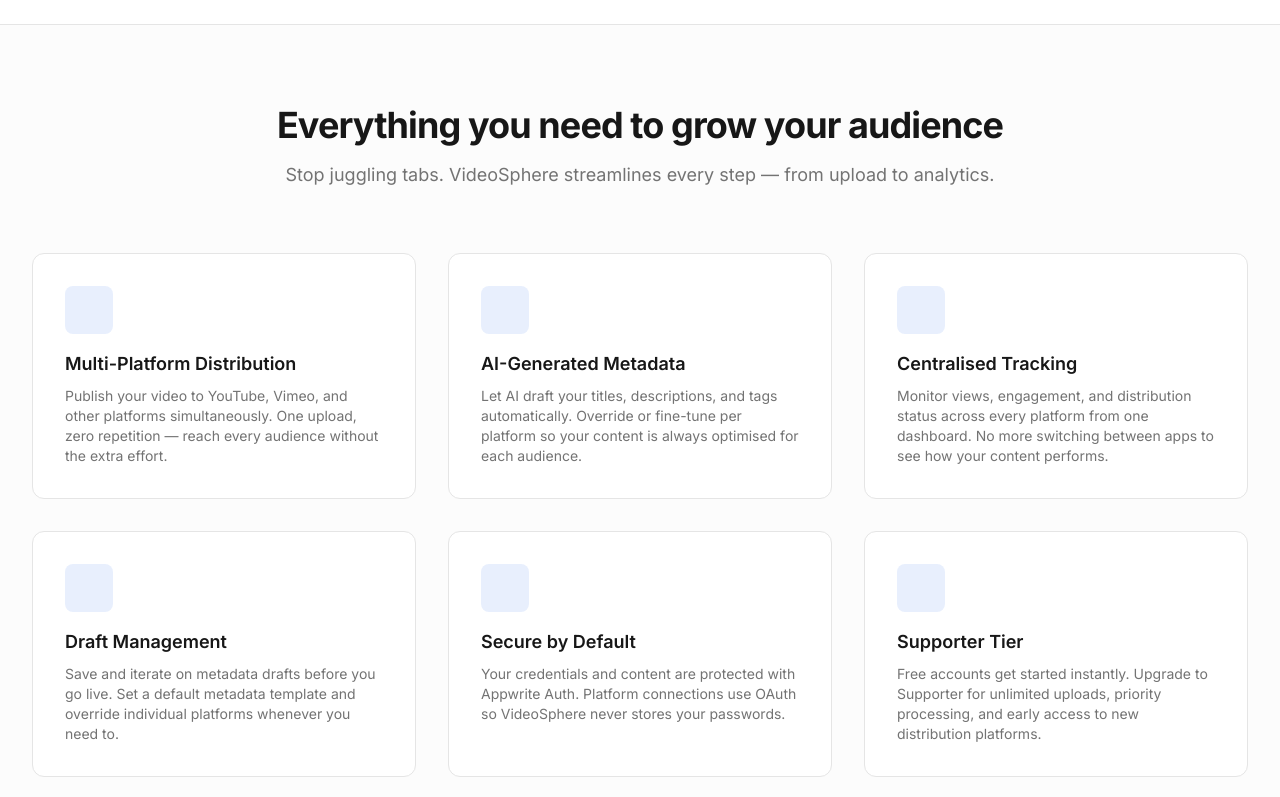
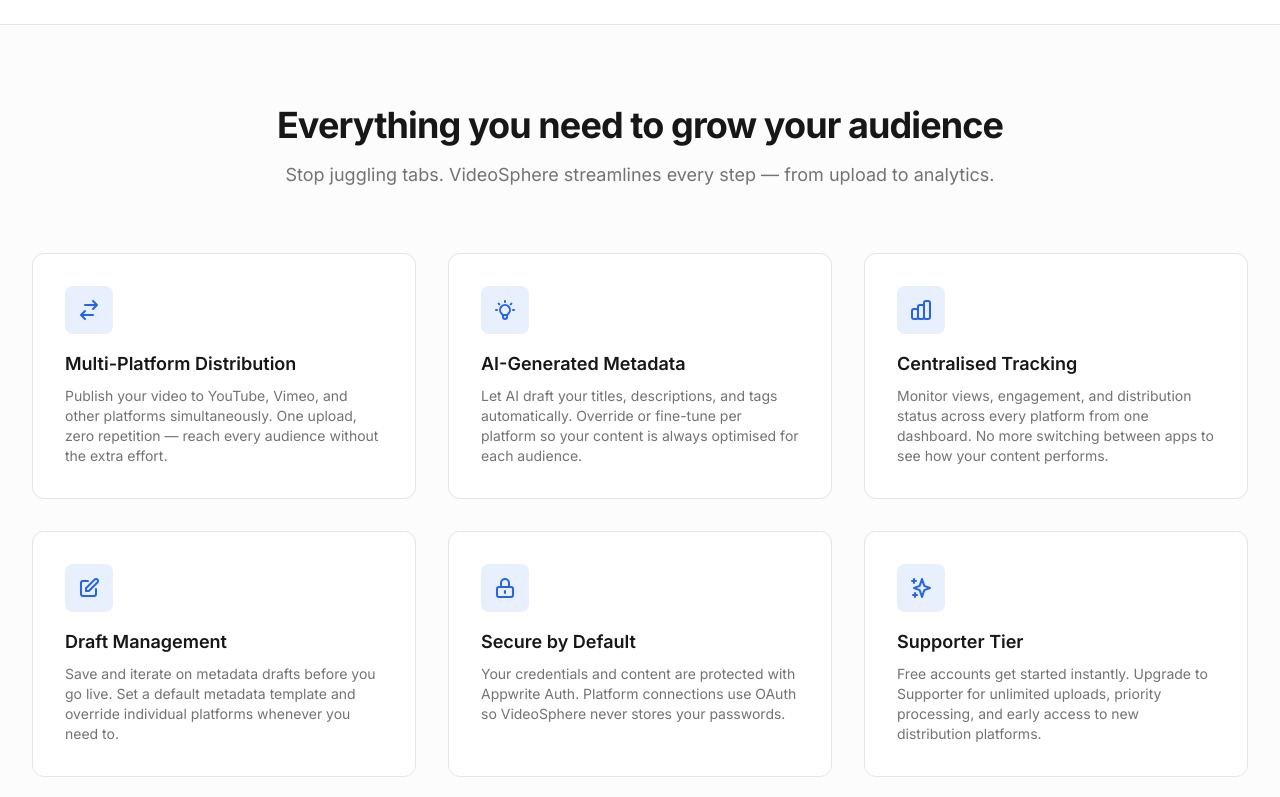
Before and after one commit to threehappypenguins/VideoSphere, a Next.js app: page / in a window 1280 px wide. Shown: the part 487-1284 px from the top of the page. Built offline with nearby package versions, Linux system fonts and the light colour scheme; no server answers.

Commit message:
fix(marketing): add decorative SVG icons to feature card containers

```diff
--- a/app/(marketing)/page.tsx
+++ b/app/(marketing)/page.tsx
@@ -56,7 +56,24 @@ export default function HomePage() {
           <div className="mt-16 grid grid-cols-1 gap-8 md:grid-cols-2 lg:grid-cols-3">
             {/* Feature Card 1 */}
             <div className="rounded-xl border border-border bg-background p-8">
-              <div className="mb-4 flex h-12 w-12 items-center justify-center rounded-lg bg-primary/10 text-2xl"></div>
+              <div
+                className="mb-4 flex h-12 w-12 items-center justify-center rounded-lg bg-primary/10 text-2xl"
+                aria-hidden
+              >
+                <svg
+                  className="h-6 w-6 text-primary"
+                  fill="none"
+                  viewBox="0 0 24 24"
+                  stroke="currentColor"
+                  strokeWidth={2}
+                >
+                  <path
+                    strokeLinecap="round"
+                    strokeLinejoin="round"
+                    d="M8 7h12m0 0l-4-4m4 4l-4 4m0 6H4m0 0l4 4m-4-4l4-4"
+                  />
+                </svg>
+              </div>
               <h3 className="text-lg font-semibold text-foreground">Multi-Platform Distribution</h3>
               <p className="mt-2 text-sm text-muted-foreground">
                 Publish your video to YouTube, Vimeo, and other platforms simultaneously. One
@@ -66,7 +83,24 @@ export default function HomePage() {
 
             {/* Feature Card 2 */}
             <div className="rounded-xl border border-border bg-background p-8">
-              <div className="mb-4 flex h-12 w-12 items-center justify-center rounded-lg bg-primary/10 text-2xl"></div>
+              <div
+                className="mb-4 flex h-12 w-12 items-center justify-center rounded-lg bg-primary/10 text-2xl"
+                aria-hidden
+              >
+                <svg
+                  className="h-6 w-6 text-primary"
+                  fill="none"
+                  viewBox="0 0 24 24"
+                  stroke="currentColor"
+                  strokeWidth={2}
+                >
+                  <path
+                    strokeLinecap="round"
+                    strokeLinejoin="round"
+                    d="M9.663 17h4.673M12 3v1m6.364 1.636l-.707.707M21 12h-1M4 12H3m3.343-5.657l-.707-.707m2.828 9.9a5 5 0 117.072 0l-.548.547A3.374 3.374 0 0014 18.469V19a2 2 0 11-4 0v-.531c0-.895-.356-1.754-.988-2.386l-.548-.547z"
+                  />
+                </svg>
+              </div>
               <h3 className="text-lg font-semibold text-foreground">AI-Generated Metadata</h3>
               <p className="mt-2 text-sm text-muted-foreground">
                 Let AI draft your titles, descriptions, and tags automatically. Override or
@@ -76,7 +110,24 @@ export default function HomePage() {
 
             {/* Feature Card 3 */}
             <div className="rounded-xl border border-border bg-background p-8">
-              <div className="mb-4 flex h-12 w-12 items-center justify-center rounded-lg bg-primary/10 text-2xl"></div>
+              <div
+                className="mb-4 flex h-12 w-12 items-center justify-center rounded-lg bg-primary/10 text-2xl"
+                aria-hidden
+              >
+                <svg
+                  className="h-6 w-6 text-primary"
+                  fill="none"
+                  viewBox="0 0 24 24"
+                  stroke="currentColor"
+                  strokeWidth={2}
+                >
+                  <path
+                    strokeLinecap="round"
+                    strokeLinejoin="round"
+                    d="M9 19v-6a2 2 0 00-2-2H5a2 2 0 00-2 2v6a2 2 0 002 2h2a2 2 0 002-2zm0 0V9a2 2 0 012-2h2a2 2 0 012 2v10m-6 0a2 2 0 002 2h2a2 2 0 002-2m0 0V5a2 2 0 012-2h2a2 2 0 012 2v14a2 2 0 01-2 2h-2a2 2 0 01-2-2z"
+                  />
+                </svg>
+              </div>
               <h3 className="text-lg font-semibold text-foreground">Centralised Tracking</h3>
               <p className="mt-2 text-sm text-muted-foreground">
                 Monitor views, engagement, and distribution status across every platform from one
@@ -86,7 +137,24 @@ export default function HomePage() {
 
             {/* Feature Card 4 */}
             <div className="rounded-xl border border-border bg-background p-8">
-              <div className="mb-4 flex h-12 w-12 items-center justify-center rounded-lg bg-primary/10 text-2xl"></div>
+              <div
+                className="mb-4 flex h-12 w-12 items-center justify-center rounded-lg bg-primary/10 text-2xl"
+                aria-hidden
+              >
+                <svg
+                  className="h-6 w-6 text-primary"
+                  fill="none"
+                  viewBox="0 0 24 24"
+                  stroke="currentColor"
+                  strokeWidth={2}
+                >
+                  <path
+                    strokeLinecap="round"
+                    strokeLinejoin="round"
+                    d="M11 5H6a2 2 0 00-2 2v11a2 2 0 002 2h11a2 2 0 002-2v-5m-1.414-9.414a2 2 0 112.828 2.828L11.828 15H9v-2.828l8.586-8.586z"
+                  />
+                </svg>
+              </div>
               <h3 className="text-lg font-semibold text-foreground">Draft Management</h3>
               <p className="mt-2 text-sm text-muted-foreground">
                 Save and iterate on metadata drafts before you go live. Set a default metadata
@@ -96,7 +164,24 @@ export default function HomePage() {
 
             {/* Feature Card 5 */}
             <div className="rounded-xl border border-border bg-background p-8">
-              <div className="mb-4 flex h-12 w-12 items-center justify-center rounded-lg bg-primary/10 text-2xl"></div>
+              <div
+                className="mb-4 flex h-12 w-12 items-center justify-center rounded-lg bg-primary/10 text-2xl"
+                aria-hidden
+              >
+                <svg
+                  className="h-6 w-6 text-primary"
+                  fill="none"
+                  viewBox="0 0 24 24"
+                  stroke="currentColor"
+                  strokeWidth={2}
+                >
+                  <path
+                    strokeLinecap="round"
+                    strokeLinejoin="round"
+                    d="M12 15v2m-6 4h12a2 2 0 002-2v-6a2 2 0 00-2-2H6a2 2 0 00-2 2v6a2 2 0 002 2zm10-10V7a4 4 0 00-8 0v4h8z"
+                  />
+                </svg>
+              </div>
               <h3 className="text-lg font-semibold text-foreground">Secure by Default</h3>
               <p className="mt-2 text-sm text-muted-foreground">
                 Your credentials and content are protected with Appwrite Auth. Platform connections
@@ -106,7 +191,24 @@ export default function HomePage() {
 
             {/* Feature Card 6 */}
             <div className="rounded-xl border border-border bg-background p-8">
-              <div className="mb-4 flex h-12 w-12 items-center justify-center rounded-lg bg-primary/10 text-2xl"></div>
+              <div
+                className="mb-4 flex h-12 w-12 items-center justify-center rounded-lg bg-primary/10 text-2xl"
+                aria-hidden
+              >
+                <svg
+                  className="h-6 w-6 text-primary"
+                  fill="none"
+                  viewBox="0 0 24 24"
+                  stroke="currentColor"
+                  strokeWidth={2}
+                >
+                  <path
+                    strokeLinecap="round"
+                    strokeLinejoin="round"
+                    d="M5 3v4M3 5h4M6 17v4m-2-2h4m5-16l2.286 6.857L21 12l-5.714 2.143L13 21l-2.286-6.857L5 12l5.714-2.143L13 3z"
+                  />
+                </svg>
+              </div>
               <h3 className="text-lg font-semibold text-foreground">Supporter Tier</h3>
               <p className="mt-2 text-sm text-muted-foreground">
                 Free accounts get started instantly. Upgrade to Supporter for unlimited uploads,
```
